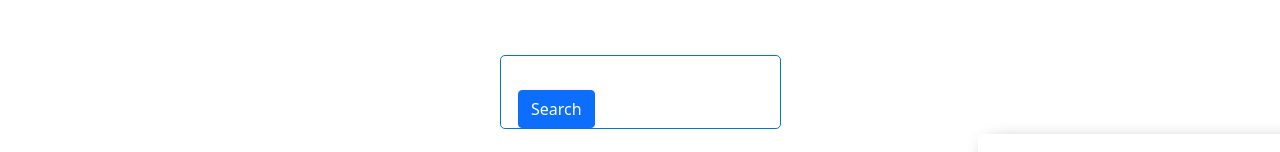
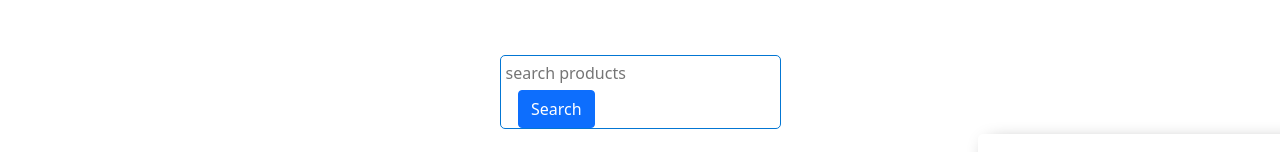
Before and after one commit to rejaulrasel/Ranga-store-fix, a plain HTML site: page index.html in a window 1280 px wide. Shown: the top 152 px of the page. Drawn offline with nearby package versions, Linux system fonts and the light colour scheme.

Commit message:
added placeholder in input field

```diff
--- a/index.html
+++ b/index.html
@@ -27,7 +27,7 @@
   <main class="main">
     <div class="search-field">
       <div class="search-box">
-        <input id="input-field" class="search-field" type="text" />
+        <input id="input-field" class="search-field" type="text" placeholder="search products" />
         <button type="button" class="btn btn-primary search-button" data-toggle="button" aria-pressed="false"
           autocomplete="off" id="search-btn" onclick="loadProducts()">
           Search
```
